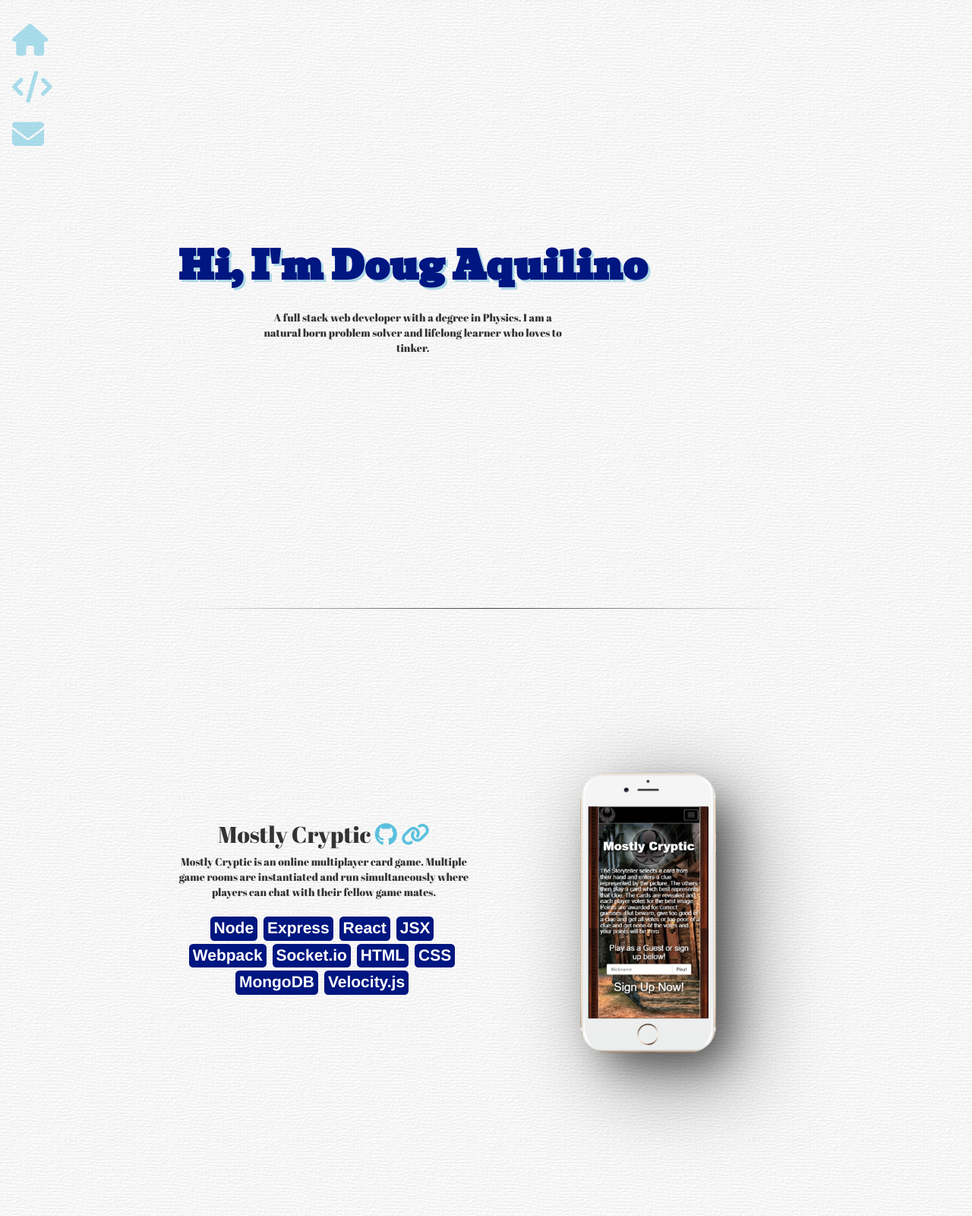
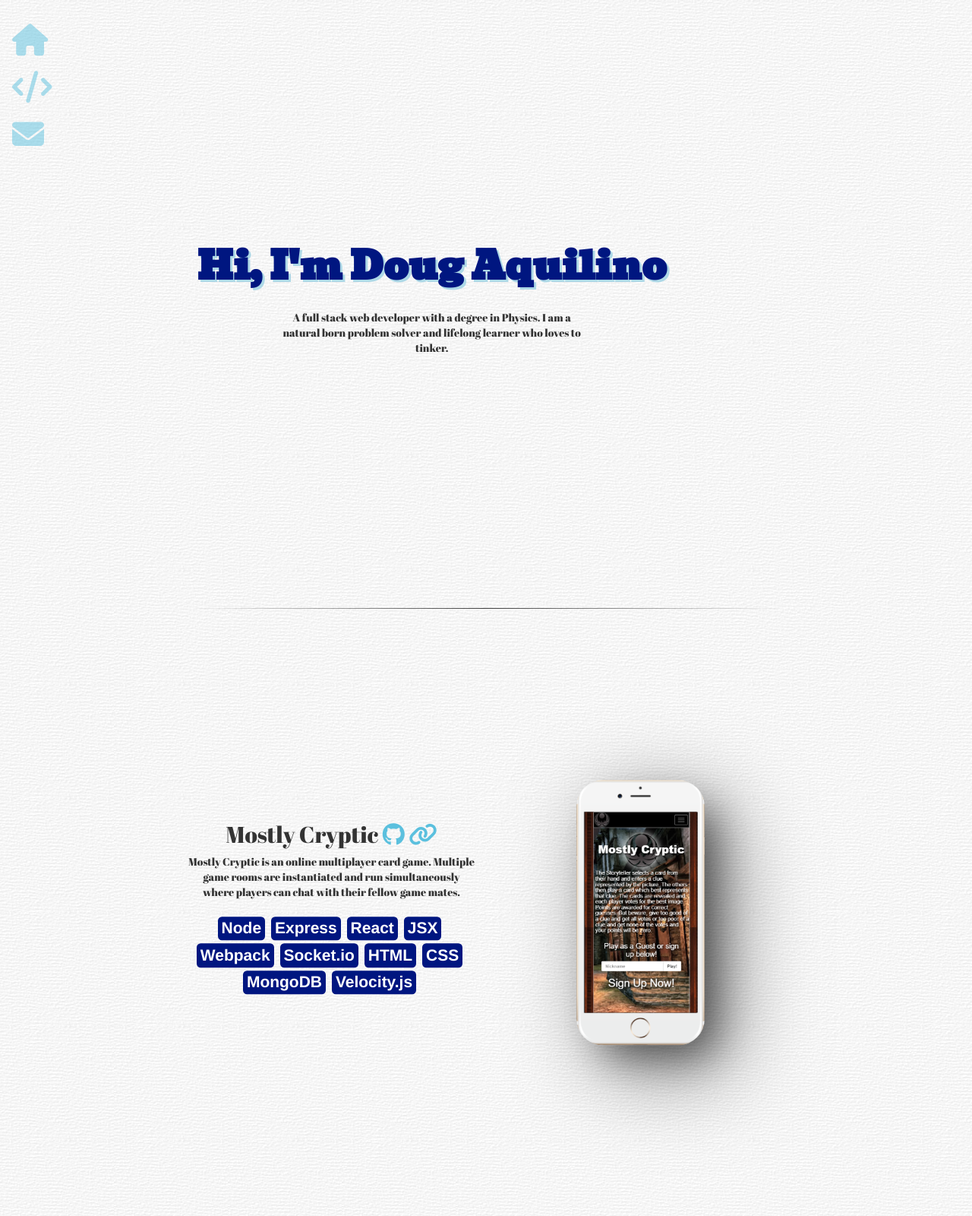
Before and after one commit to daquilino/new-portfolio, a plain HTML site: page public/index.html in a window 1280 px wide. Shown: the top 1600 px of the page at 76% size. Drawn offline with nearby package versions, Linux system fonts and the light colour scheme.

Commit message:
changed work and home padding

```diff
--- a/public/css/style.css
+++ b/public/css/style.css
@@ -54,7 +54,7 @@ ul > li { box-sizing: border-box;}
 /* Home Div styling*/
 #home {
     height: 100%;
-    padding: 0 10%;
+    padding: 0 12%;
 }
 
 #bio-section{
@@ -91,7 +91,7 @@ ul > li { box-sizing: border-box;}
 /*Work Div Styling*/
 #work {
     min-height: 100%; /* dont think I need*/
-    padding: 0 10%;
+    padding: 0 12%;
 
 }
 
```
